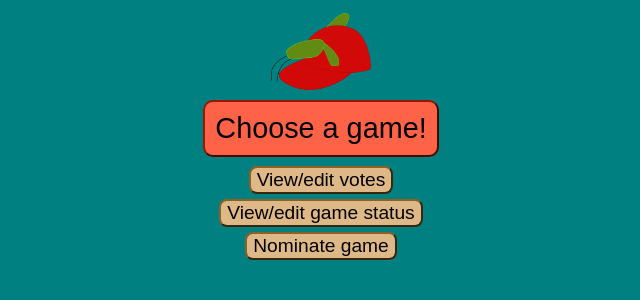
After one commit to foxoftheasterisk/hat-club-voting-applet, a PHP site: page /homepage.html in a window 1280 px wide. The commit adds this page. Shown: the top 300 px of the page, without its empty margins (319-959 px from the left). Run offline with PHP 8.4, Linux system fonts and the light colour scheme.

Commit message:
made homepage.html

```diff
--- a/design doc.txt
+++ b/design doc.txt
@@ -59,6 +59,7 @@ TMV: Valid/current flag
 V: Type
        *positive
        *negative
+
 
 Weekly maintenance:
 
--- a/hatclubstyle.css
+++ b/hatclubstyle.css
@@ -75,7 +75,7 @@ img.splash {
     margin: min(30px, 5%);
 }
 
-button.action {
+button.action, button.medium {
     font-size: 1.2em;
 }
 
@@ -226,16 +226,22 @@ button.big {
 
 .primary {
     background-color: tomato;
-    border-color: #330800;
+    border-color: #991700;
 }
 
-.primary .sortable:hover {
+.primary .sortable:hover, button.primary:hover {
     background-color:#ff7d66;
+    border-color: #e62200;
 }
 
 .secondary {
     background-color: burlyWood;
     border-color: #8c6026;
+}
+
+button.secondary:hover {
+    background-color: #e4c49b;
+    border-color: #a06e2c;
 }
 
 .tertiary {
--- /dev/null
+++ b/homepage.html
@@ -0,0 +1,48 @@
+<!DOCTYPE html>
+<html lang="en-US">
+    <head>
+        <title>Hatclub Games Voting Site</title>
+
+        <!-- <?php require('header_boilerplate.html'); ?> -->
+
+        <!-- TODO: remove duplicate boilerplate (& uncomment) -->
+        <link rel="icon"
+              type="image/x-icon"
+              href="fishhat.ico" />
+        <link rel="stylesheet"
+              href="hatclubstyle.css" />
+        <meta charset="UTF-8" />
+        <meta name="robots"
+              content="noindex, nofollow" />
+        <meta name="viewport"
+              content="width=device-width, initial-scale=1.0">
+        <link rel="apple-touch-icon" sizes="180x180" href="favicon/apple-touch-icon.png">
+        <link rel="icon" type="image/png" sizes="32x32" href="favicon/favicon-32x32.png">
+        <link rel="icon" type="image/png" sizes="16x16" href="favicon/favicon-16x16.png">
+        <link rel="manifest" href="favicon/site.webmanifest">
+        <link rel="mask-icon" href="favicon/safari-pinned-tab.svg" color="#008080">
+        <meta name="msapplication-TileColor" content="#00aba9">
+        <meta name="theme-color" content="#008080">
+        <!--End boilerplate-->
+
+    </head>
+    <body>
+        <div class="main">
+            <img src="fishhat.png" alt="The Fish Hat" class="cap">
+            <main class="flexcolumn">
+                <a href="gamechooser.html">
+                    <button type="button" class="big primary">Choose a game!</button>
+                </a>
+                <a href="votepage.html">
+                    <button type="button" class="medium secondary">View/edit votes</button>
+                </a>
+                <a href="gamestatus.html">
+                    <button type="button" class="medium secondary">View/edit game status</button>
+                </a>
+                <a href="nominate.html">
+                    <button type="button" class="medium secondary">Nominate game</button>
+                </a>
+            </main>
+        </div>
+    </body>
+</html>
```
